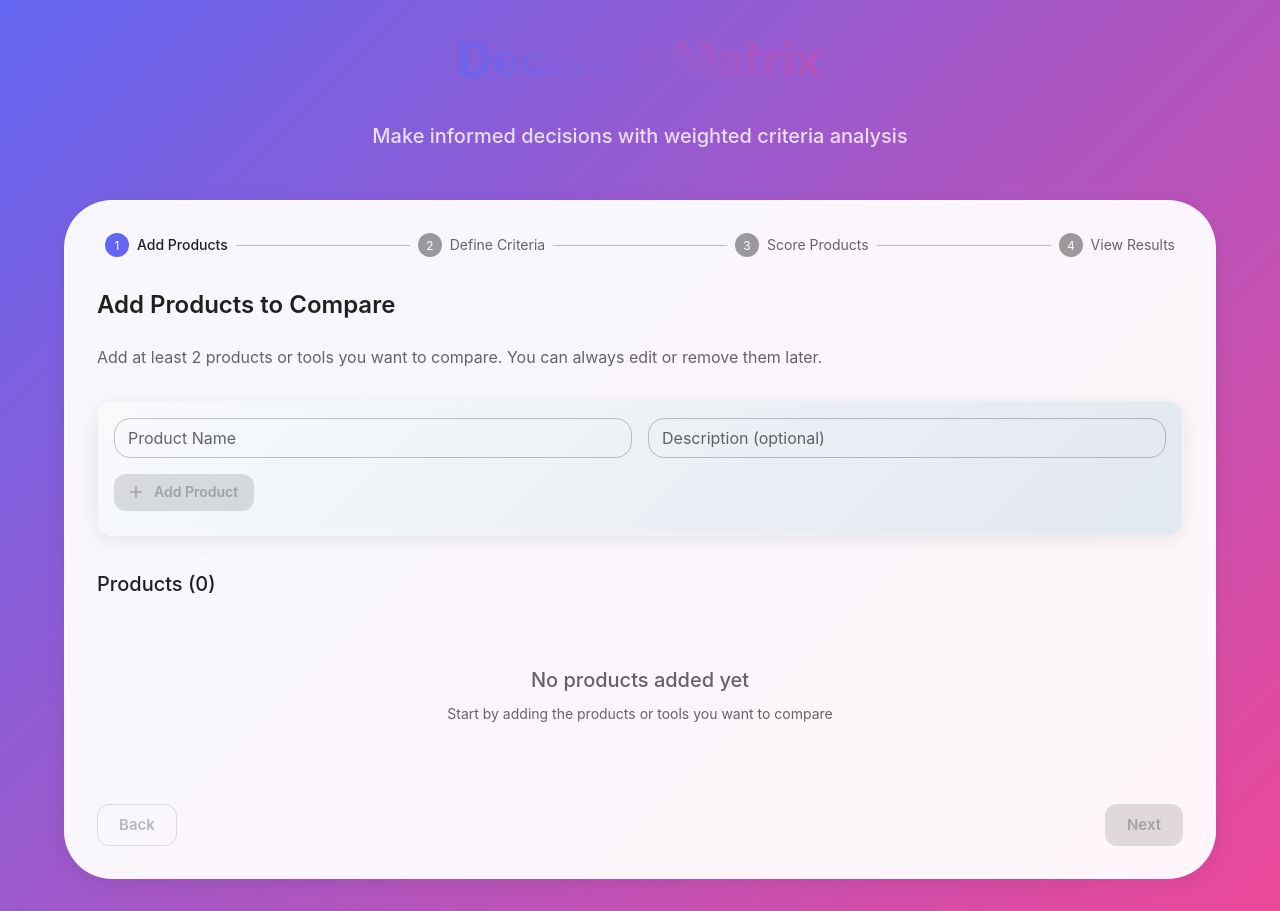
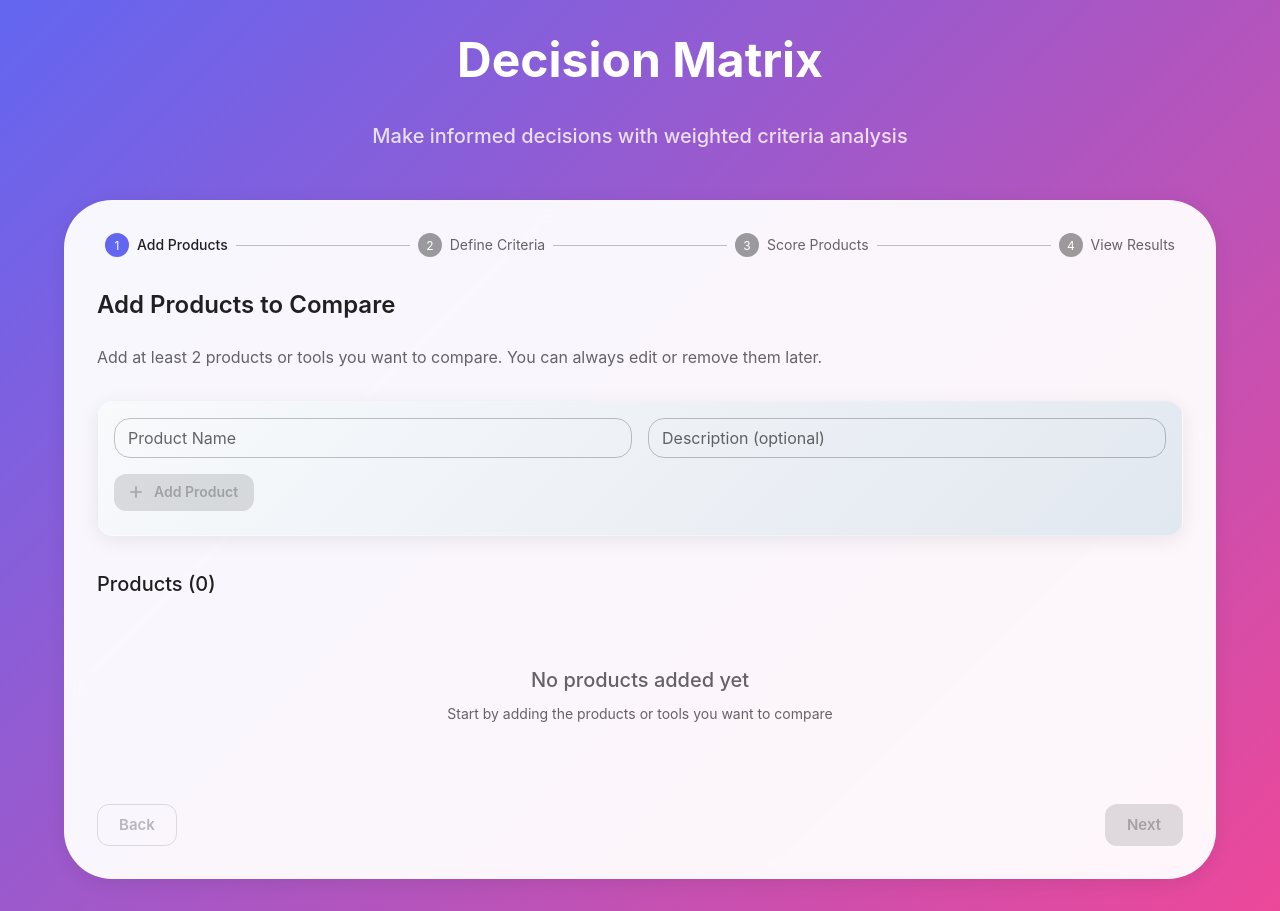
Before and after one commit to posidron/decision-matrix, a React (Create React App) app: page / in a window 1280 px wide. Built offline with nearby package versions, Linux system fonts and the light colour scheme.

Commit message:
Remove gradient from title

```diff
--- a/src/App.tsx
+++ b/src/App.tsx
@@ -178,8 +178,11 @@ function App() {
               align="center"
               sx={{
                 mb: 4,
-                color: "white",
+                color: "white !important",
                 fontWeight: 700,
+                background: "none !important",
+                WebkitBackgroundClip: "unset !important",
+                WebkitTextFillColor: "white !important",
               }}
             >
               Decision Matrix
```
